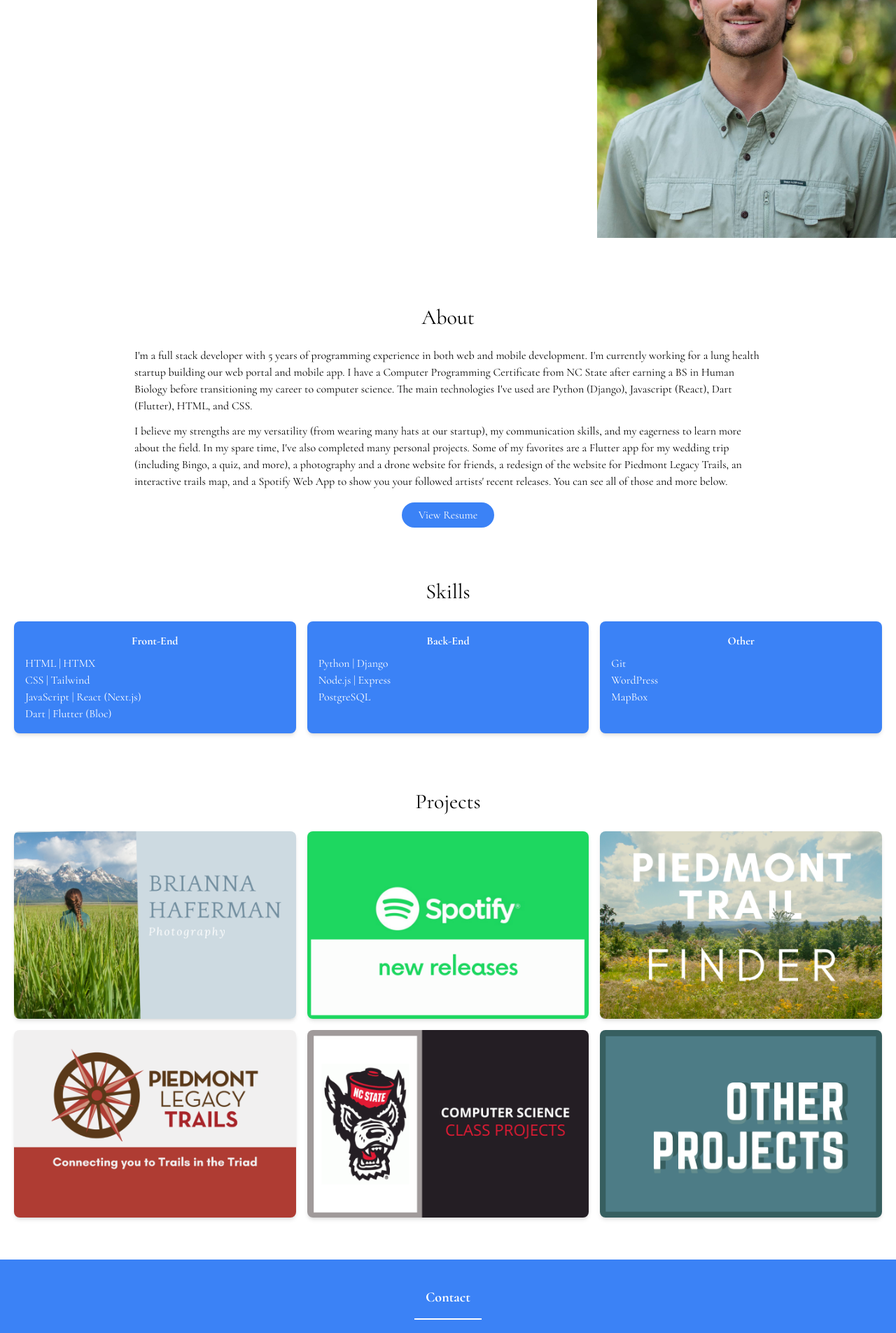
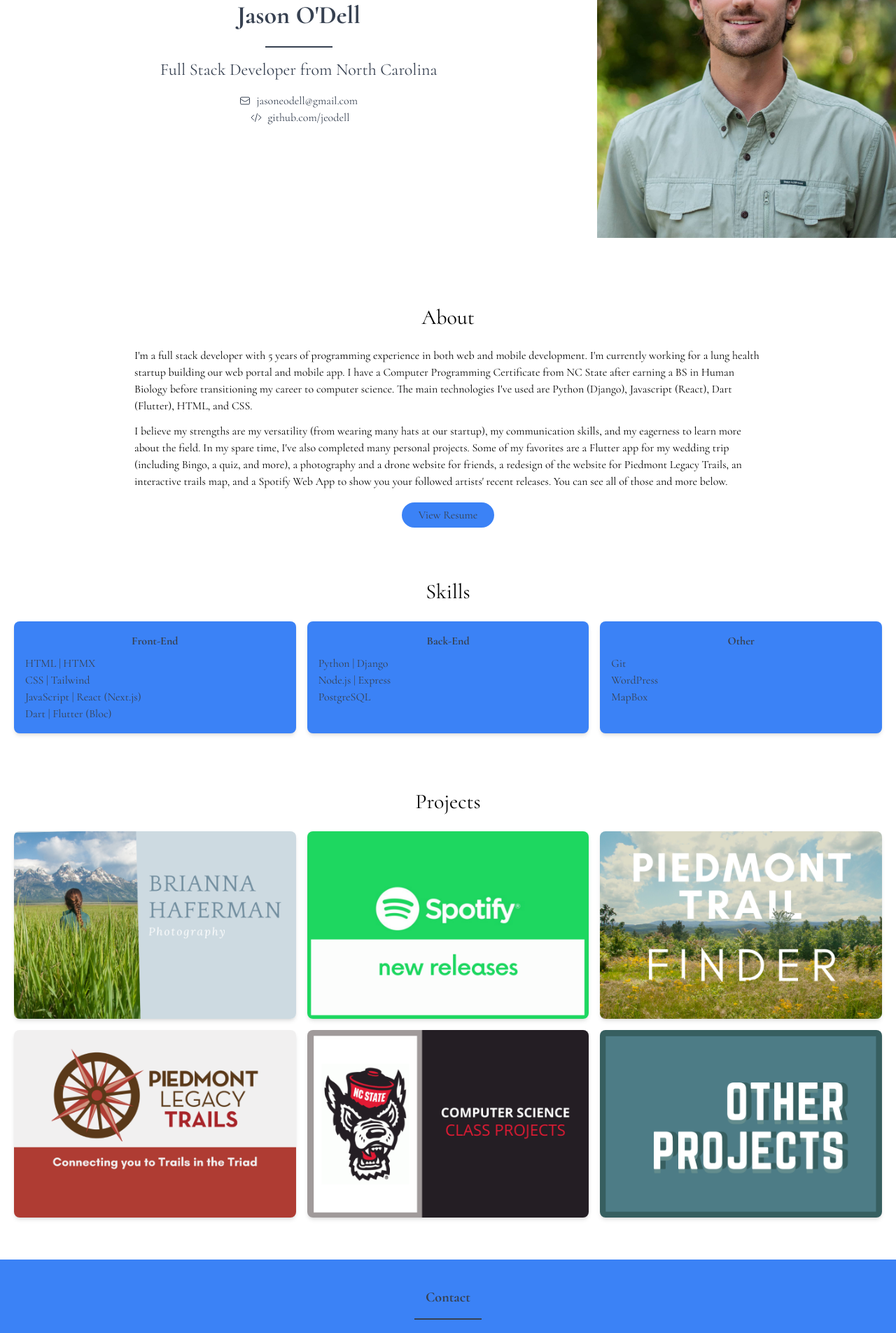
Before and after one commit to jeodell/jeodell.github.io, a Next.js app: page / in a window 1280 px wide. Shown: the part 320-2225 px from the top of the page at 70% size. Built offline with nearby package versions, Linux system fonts and the light colour scheme.

Commit message:
Adding some dark mode styles but more to go

```diff
--- a/src/app/page.tsx
+++ b/src/app/page.tsx
@@ -5,20 +5,20 @@ export default function Home() {
     <>
       <body>
         <main>
-          <div className="flex items-center justify-center full-page-intro">
+          <div className="flex items-center justify-center">
             <div className="container mx-auto my-5">
               <div className="flex flex-col md:flex-row">
-                <div className="flex flex-col items-center justify-center text-center text-white md:w-2/3">
+                <div className="flex flex-col items-center justify-center text-center text-gray-700 md:w-2/3">
                   <h1 className="mb-2 text-4xl font-bold">Jason O&apos;Dell</h1>
-                  <hr className="w-24 my-4 border-t-2 border-white" />
+                  <hr className="w-24 my-4 border-t-2 border-gray-700 dark:border-white" />
                   <h3 className="mb-4 text-2xl">Full Stack Developer from North Carolina</h3>
                   <div className="space-x-4">
-                    <a className="flex items-center text-white hover:underline" href="mailto:jasoneodell@gmail.com">
+                    <a className="flex items-center text-gray-700 hover:underline" href="mailto:jasoneodell@gmail.com">
                       <EnvelopeIcon className="w-4 h-4 mr-2" />
                       jasoneodell@gmail.com
                     </a>
                     <a
-                      className="flex items-center text-white hover:underline"
+                      className="flex items-center text-gray-700 hover:underline"
                       href="https://www.github.com/jeodell"
                       target="_blank"
                       rel="noopener noreferrer"
@@ -57,7 +57,7 @@ export default function Home() {
                   href="./img/resume.pdf"
                   target="_blank"
                   rel="noopener noreferrer"
-                  className="px-6 py-2 text-white bg-blue-500 rounded-full btn btn-lg"
+                  className="px-6 py-2 text-gray-700 bg-blue-500 rounded-full"
                 >
                   View Resume
                 </a>
@@ -68,7 +68,7 @@ export default function Home() {
           <section id="skills" className="container p-5 mx-auto my-10">
             <h2 className="mb-6 text-3xl text-center">Skills</h2>
             <div className="grid grid-cols-1 gap-4 md:grid-cols-2 lg:grid-cols-3">
-              <div className="p-4 text-white bg-blue-500 rounded-lg shadow-md">
+              <div className="p-4 text-gray-700 bg-blue-500 rounded-lg shadow-md">
                 <h5 className="mb-2 font-bold text-center">Front-End</h5>
                 <ul>
                   <li>HTML | HTMX</li>
@@ -77,7 +77,7 @@ export default function Home() {
                   <li>Dart | Flutter (Bloc)</li>
                 </ul>
               </div>
-              <div className="p-4 text-white bg-blue-500 rounded-lg shadow-md">
+              <div className="p-4 text-gray-700 bg-blue-500 rounded-lg shadow-md">
                 <h5 className="mb-2 font-bold text-center">Back-End</h5>
                 <ul>
                   <li>Python | Django</li>
@@ -85,7 +85,7 @@ export default function Home() {
                   <li>PostgreSQL</li>
                 </ul>
               </div>
-              <div className="p-4 text-white bg-blue-500 rounded-lg shadow-md">
+              <div className="p-4 text-gray-700 bg-blue-500 rounded-lg shadow-md">
                 <h5 className="mb-2 font-bold text-center">Other</h5>
                 <ul>
                   <li>Git</li>
@@ -103,7 +103,7 @@ export default function Home() {
                 <img src="./img/BH Photography 3x2.png" className="w-full rounded-lg shadow-md" alt="" />
                 <div className="absolute inset-0 flex items-center justify-center transition-opacity bg-black bg-opacity-50 opacity-0 group-hover:opacity-100">
                   <button
-                    className="px-6 py-2 text-white bg-blue-500 rounded-full btn btn-lg"
+                    className="px-6 py-2 text-gray-700 bg-blue-500 rounded-full"
                     data-toggle="modal"
                     data-target="#modalBKH"
                   >
@@ -115,7 +115,7 @@ export default function Home() {
                 <img src="./img/Spotify New Releases 3x2.png" className="w-full rounded-lg shadow-md" alt="" />
                 <div className="absolute inset-0 flex items-center justify-center transition-opacity bg-black bg-opacity-50 opacity-0 group-hover:opacity-100">
                   <button
-                    className="px-6 py-2 text-white bg-blue-500 rounded-full btn btn-lg"
+                    className="px-6 py-2 text-gray-700 bg-blue-500 rounded-full"
                     data-toggle="modal"
                     data-target="#modalSpotify"
                   >
@@ -127,7 +127,7 @@ export default function Home() {
                 <img src="./img/Piedmont Trail Finder 3x2.png" className="w-full rounded-lg shadow-md" alt="" />
                 <div className="absolute inset-0 flex items-center justify-center transition-opacity bg-black bg-opacity-50 opacity-0 group-hover:opacity-100">
                   <button
-                    className="px-6 py-2 text-white bg-blue-500 rounded-full btn btn-lg"
+                    className="px-6 py-2 text-gray-700 bg-blue-500 rounded-full"
                     data-toggle="modal"
                     data-target="#modalPTF"
                   >
@@ -139,7 +139,7 @@ export default function Home() {
                 <img src="./img/Piedmont Legacy Trails Cover 3x2.png" className="w-full rounded-lg shadow-md" alt="" />
                 <div className="absolute inset-0 flex items-center justify-center transition-opacity bg-black bg-opacity-50 opacity-0 group-hover:opacity-100">
                   <button
-                    className="px-6 py-2 text-white bg-blue-500 rounded-full btn btn-lg"
+                    className="px-6 py-2 text-gray-700 bg-blue-500 rounded-full"
                     data-toggle="modal"
                     data-target="#modalPLT"
                   >
@@ -151,7 +151,7 @@ export default function Home() {
                 <img src="./img/NC State Projects 3x2.png" className="w-full rounded-lg shadow-md" alt="" />
                 <div className="absolute inset-0 flex items-center justify-center transition-opacity bg-black bg-opacity-50 opacity-0 group-hover:opacity-100">
                   <button
-                    className="px-6 py-2 text-white bg-blue-500 rounded-full btn btn-lg"
+                    className="px-6 py-2 text-gray-700 bg-blue-500 rounded-full"
                     data-toggle="modal"
                     data-target="#modalNCSU"
                   >
@@ -163,7 +163,7 @@ export default function Home() {
                 <img src="./img/Other Projects 3x2.png" className="w-full rounded-lg shadow-md" alt="" />
                 <div className="absolute inset-0 flex items-center justify-center transition-opacity bg-black bg-opacity-50 opacity-0 group-hover:opacity-100">
                   <button
-                    className="px-6 py-2 text-white bg-blue-500 rounded-full btn btn-lg"
+                    className="px-6 py-2 text-gray-700 bg-blue-500 rounded-full"
                     data-toggle="modal"
                     data-target="#modalOP"
                   >
@@ -174,11 +174,11 @@ export default function Home() {
             </div>
           </section>
 
-          <section id="contact" className="py-10 text-white bg-blue-500">
+          <section id="contact" className="py-10 text-gray-700 bg-blue-500">
             <footer className="container mx-auto">
               <div className="mb-10 text-center">
                 <p className="mb-4 text-xl font-bold">Contact</p>
-                <hr className="w-24 mx-auto my-4 border-t-2 border-white" />
+                <hr className="w-24 mx-auto my-4 border-t-2 border-gray-700 dark:border-white" />
                 <p className="flex items-center justify-center">
                   <HomeIcon className="w-4 h-4 mr-2" />
                   North Carolina
@@ -197,7 +197,7 @@ export default function Home() {
                   href="https://www.linkedin.com/in/jason-o-dell-43b6a564/"
                   target="_blank"
                   rel="noopener noreferrer"
-                  className="text-white"
+                  className="text-gray-700"
                 >
                   <i className="fab fa-linkedin-in fa-lg"></i>
                 </a>
@@ -205,7 +205,7 @@ export default function Home() {
                   href="https://www.github.com/jeodell"
                   target="_blank"
                   rel="noopener noreferrer"
-                  className="text-white"
+                  className="text-gray-700"
                 >
                   <i className="fab fa-github fa-lg"></i>
                 </a>
```
